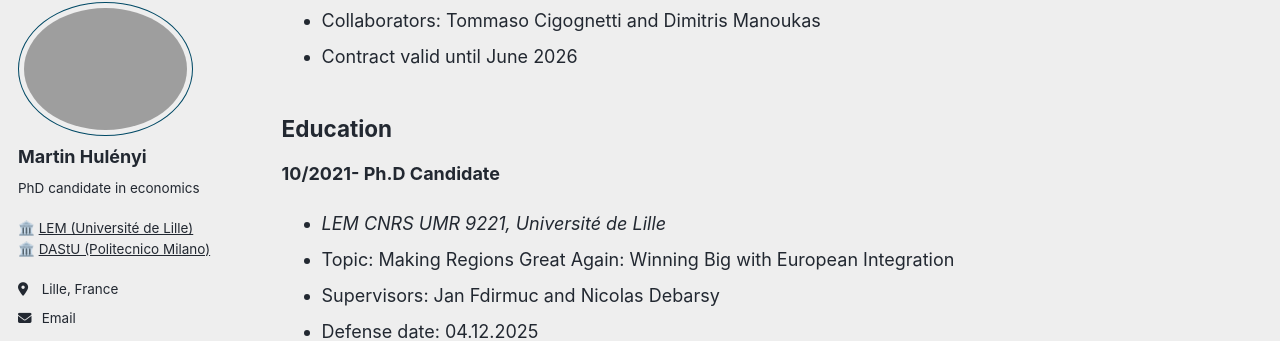
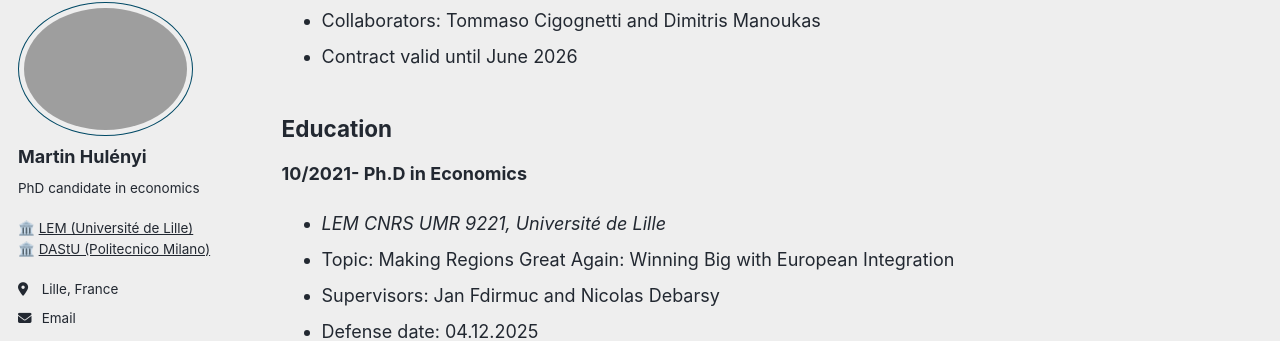
Before and after one commit to martinhulenyi/martinhulenyi.github.io, a Jekyll site: the page built from _pages/cv.md, in a window 1280 px wide and 900 px high, scrolled down 317 px. Shown: the part 97-438 px from the top of the window. Built offline with Jekyll 4.4.1, drawn with Linux system fonts in a browser that asks for light colours; some web fonts are replaced; a script that is not in the unit is left out.

Commit message:
Update cv.md

```diff
--- a/_pages/cv.md
+++ b/_pages/cv.md
@@ -22,7 +22,7 @@ redirect_from:
 * Contract valid until June 2026
 
 ## **Education**
-**10/2021- Ph.D Candidate**
+**10/2021- Ph.D in Economics**
 * *LEM CNRS UMR 9221, Université de Lille*
 * Topic: Making Regions Great Again: Winning Big with European Integration
 * Supervisors: Jan Fdirmuc and Nicolas Debarsy
```
